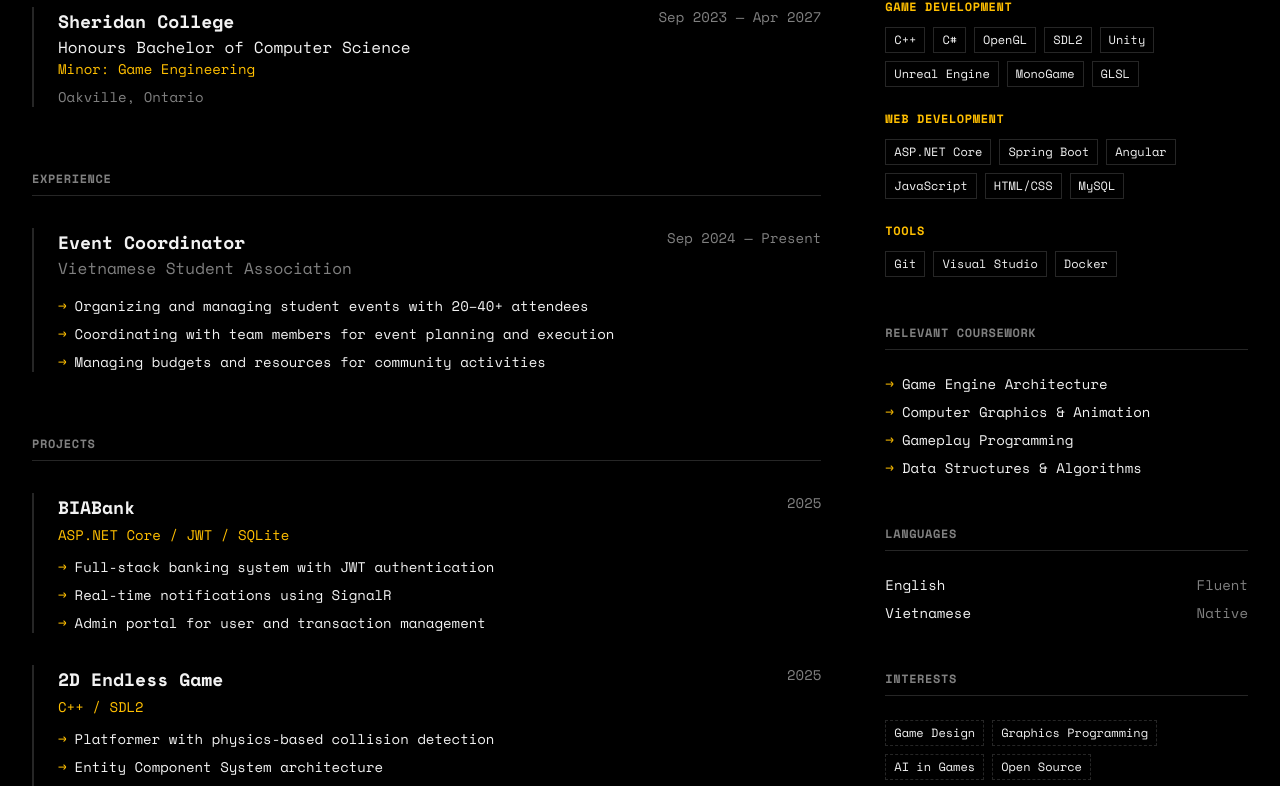
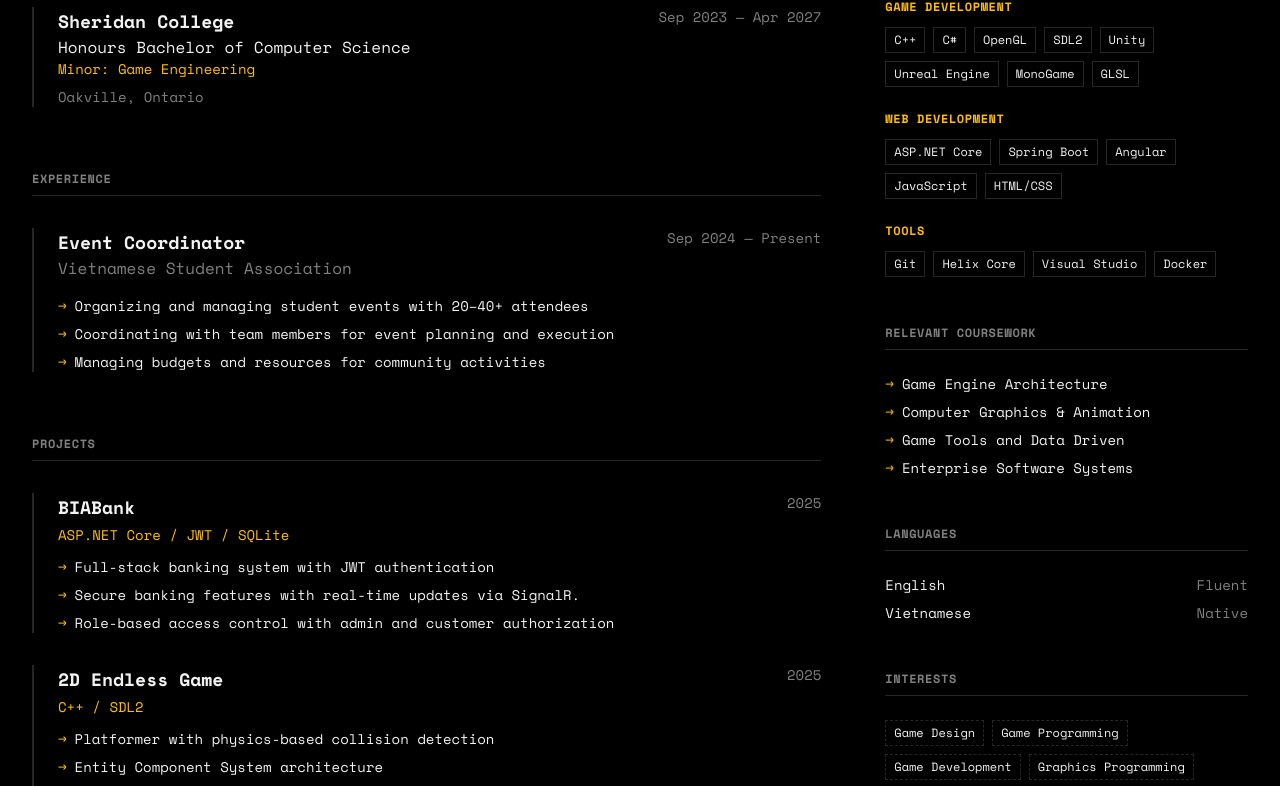
Before and after one commit to xuanhoang24/XuanHoangPage, a Next.js app: page /resume in a window 1280 px wide. Shown: the part 540-1326 px from the top of the page. Built offline with nearby package versions, Linux system fonts and the light colour scheme.

Commit message:
Update Resume page

```diff
--- a/app/resume/page.tsx
+++ b/app/resume/page.tsx
@@ -1,3 +1,5 @@
+"use client";
+
 import { ArrowLeft, Download, Mail, Phone, MapPin, Github, Linkedin } from "lucide-react";
 import Link from "next/link";
 import Header from "@/components/Header";
@@ -80,7 +82,12 @@
                 Education
               </h2>
               <div className="space-y-6">
-                <div className="border-l-2 border-accent pl-6">
+                <div
+                  className="border-l-2 pl-6 transition-colors duration-300"
+                  style={{ borderColor: 'hsl(0, 0%, 15%)' }}
+                  onMouseEnter={(e) => e.currentTarget.style.borderColor = 'hsl(45, 100%, 50%)'}
+                  onMouseLeave={(e) => e.currentTarget.style.borderColor = 'hsl(0, 0%, 15%)'}
+                >
                   <div className="flex flex-col sm:flex-row sm:items-start sm:justify-between gap-2">
                     <div>
                       <h3 className="font-mono font-bold text-lg">Sheridan College</h3>
@@ -104,7 +111,12 @@
                 Experience
               </h2>
               <div className="space-y-8">
-                <div className="border-l-2 border-border pl-6 hover:border-accent transition-colors">
+                <div
+                  className="border-l-2 pl-6 transition-colors duration-300"
+                  style={{ borderColor: 'hsl(0, 0%, 15%)' }}
+                  onMouseEnter={(e) => e.currentTarget.style.borderColor = 'hsl(45, 100%, 50%)'}
+                  onMouseLeave={(e) => e.currentTarget.style.borderColor = 'hsl(0, 0%, 15%)'}
+                >
                   <div className="flex flex-col sm:flex-row sm:items-start sm:justify-between gap-2">
                     <div>
                       <h3 className="font-mono font-bold text-lg">Event Coordinator</h3>
@@ -138,7 +150,12 @@
                 Projects
               </h2>
               <div className="space-y-8">
-                <div className="border-l-2 border-border pl-6 hover:border-accent transition-colors">
+                <div
+                  className="border-l-2 pl-6 transition-colors duration-300"
+                  style={{ borderColor: 'hsl(0, 0%, 15%)' }}
+                  onMouseEnter={(e) => e.currentTarget.style.borderColor = 'hsl(45, 100%, 50%)'}
+                  onMouseLeave={(e) => e.currentTarget.style.borderColor = 'hsl(0, 0%, 15%)'}
+                >
                   <div className="flex flex-col sm:flex-row sm:items-start sm:justify-between gap-2">
                     <h3 className="font-mono font-bold text-lg">BIABank</h3>
                     <p className="text-sm font-mono text-muted-foreground">2025</p>
@@ -151,16 +168,21 @@
                     </li>
                     <li className="font-mono text-sm flex items-start gap-2">
                       <span className="text-accent">→</span>
-                      Real-time notifications using SignalR
+                      Secure banking features with real-time updates via SignalR.
                     </li>
                     <li className="font-mono text-sm flex items-start gap-2">
                       <span className="text-accent">→</span>
-                      Admin portal for user and transaction management
+                      Role-based access control with admin and customer authorization
                     </li>
                   </ul>
                 </div>
 
-                <div className="border-l-2 border-border pl-6 hover:border-accent transition-colors">
+                <div
+                  className="border-l-2 pl-6 transition-colors duration-300"
+                  style={{ borderColor: 'hsl(0, 0%, 15%)' }}
+                  onMouseEnter={(e) => e.currentTarget.style.borderColor = 'hsl(45, 100%, 50%)'}
+                  onMouseLeave={(e) => e.currentTarget.style.borderColor = 'hsl(0, 0%, 15%)'}
+                >
                   <div className="flex flex-col sm:flex-row sm:items-start sm:justify-between gap-2">
                     <h3 className="font-mono font-bold text-lg">2D Endless Game</h3>
                     <p className="text-sm font-mono text-muted-foreground">2025</p>
@@ -182,7 +204,12 @@
                   </ul>
                 </div>
 
-                <div className="border-l-2 border-border pl-6 hover:border-accent transition-colors">
+                <div
+                  className="border-l-2 pl-6 transition-colors duration-300"
+                  style={{ borderColor: 'hsl(0, 0%, 15%)' }}
+                  onMouseEnter={(e) => e.currentTarget.style.borderColor = 'hsl(45, 100%, 50%)'}
+                  onMouseLeave={(e) => e.currentTarget.style.borderColor = 'hsl(0, 0%, 15%)'}
+                >
                   <div className="flex flex-col sm:flex-row sm:items-start sm:justify-between gap-2">
                     <h3 className="font-mono font-bold text-lg">Graphic Shader</h3>
                     <p className="text-sm font-mono text-muted-foreground">2025</p>
@@ -200,7 +227,12 @@
                   </ul>
                 </div>
 
-                <div className="border-l-2 border-border pl-6 hover:border-accent transition-colors">
+                <div
+                  className="border-l-2 pl-6 transition-colors duration-300"
+                  style={{ borderColor: 'hsl(0, 0%, 15%)' }}
+                  onMouseEnter={(e) => e.currentTarget.style.borderColor = 'hsl(45, 100%, 50%)'}
+                  onMouseLeave={(e) => e.currentTarget.style.borderColor = 'hsl(0, 0%, 15%)'}
+                >
                   <div className="flex flex-col sm:flex-row sm:items-start sm:justify-between gap-2">
                     <h3 className="font-mono font-bold text-lg">Game Tool Development</h3>
                     <p className="text-sm font-mono text-muted-foreground">2025</p>
@@ -248,7 +280,7 @@
                     Web Development
                   </h3>
                   <div className="flex flex-wrap gap-2">
-                    {["ASP.NET Core", "Spring Boot", "Angular", "JavaScript", "HTML/CSS", "MySQL"].map((skill) => (
+                    {["ASP.NET Core", "Spring Boot", "Angular", "JavaScript", "HTML/CSS"].map((skill) => (
                       <span key={skill} className="px-2 py-1 border border-border font-mono text-xs">
                         {skill}
                       </span>
@@ -261,7 +293,7 @@
                     Tools
                   </h3>
                   <div className="flex flex-wrap gap-2">
-                    {["Git", "Visual Studio", "Docker"].map((skill) => (
+                    {["Git", "Helix Core", "Visual Studio", "Docker"].map((skill) => (
                       <span key={skill} className="px-2 py-1 border border-border font-mono text-xs">
                         {skill}
                       </span>
@@ -280,8 +312,8 @@
                 {[
                   "Game Engine Architecture",
                   "Computer Graphics & Animation",
-                  "Gameplay Programming",
-                  "Data Structures & Algorithms"
+                  "Game Tools and Data Driven",
+                  "Enterprise Software Systems"
                 ].map((course) => (
                   <li key={course} className="font-mono text-sm flex items-start gap-2">
                     <span className="text-accent">→</span>
@@ -314,7 +346,7 @@
                 Interests
               </h2>
               <div className="flex flex-wrap gap-2">
-                {["Game Design", "Graphics Programming", "AI in Games", "Open Source"].map((interest) => (
+                {["Game Design", "Game Programming", "Game Development", "Graphics Programming", "AI in Games", "Open Source"].map((interest) => (
                   <span key={interest} className="px-2 py-1 border border-dashed border-border font-mono text-xs">
                     {interest}
                   </span>
```
